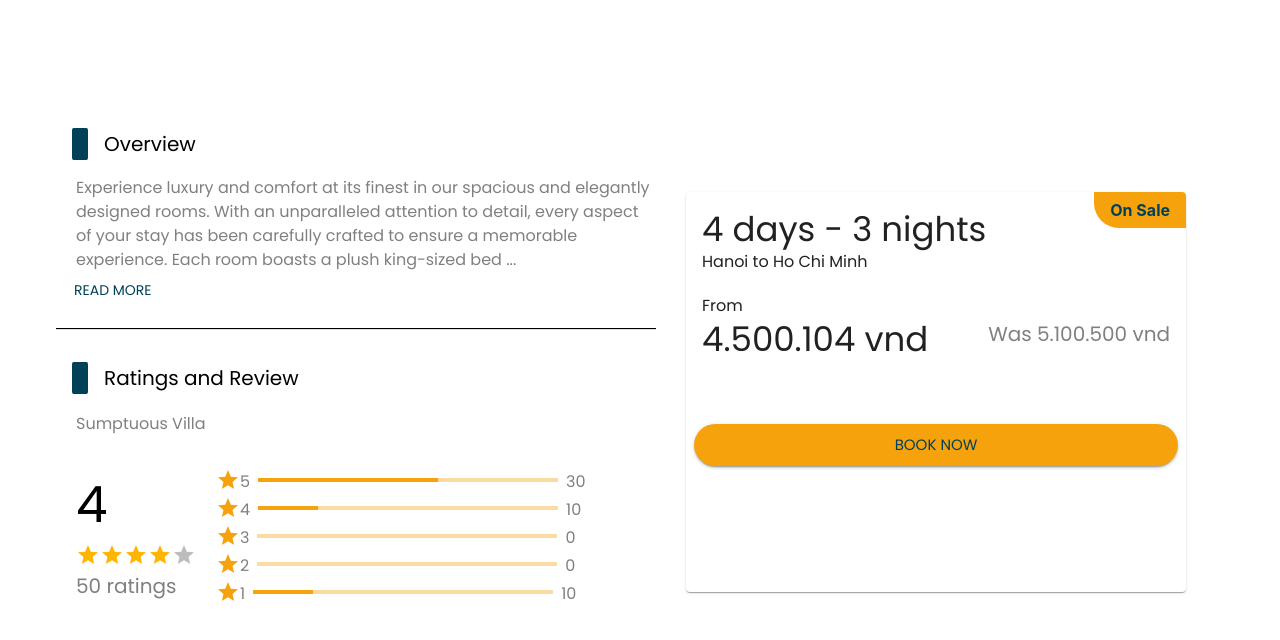
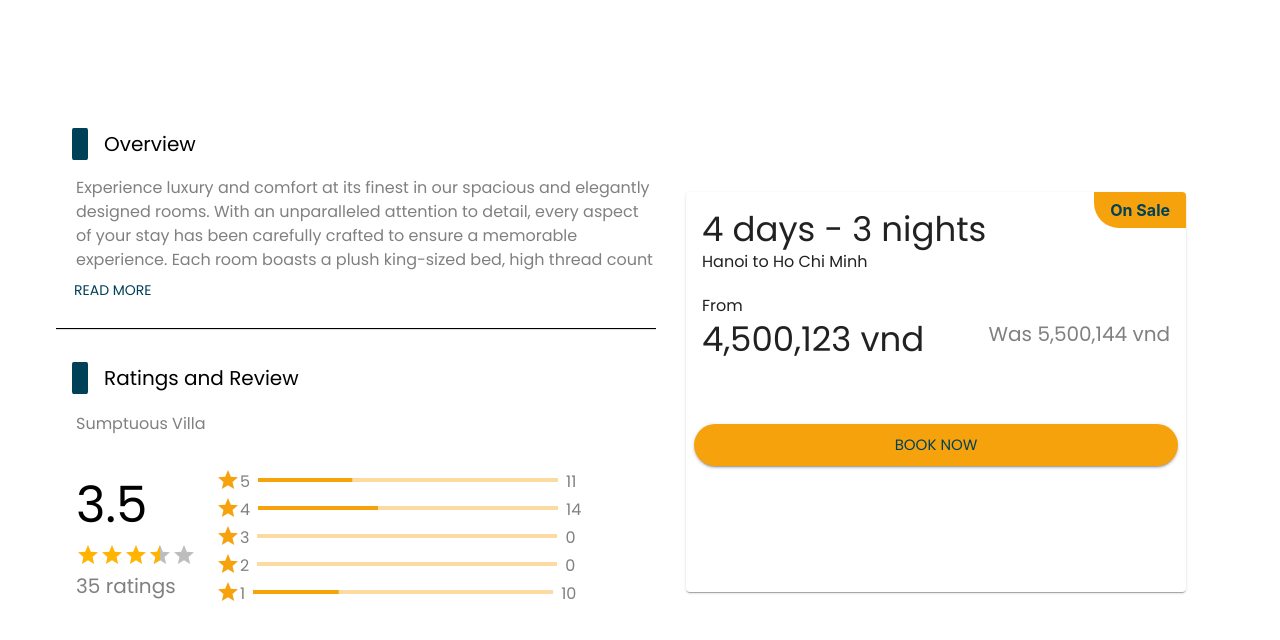
Before and after one commit to DucAnhLo/review-app, a React (Create React App) app: page / in a window 1280 px wide. Shown: the top 640 px of the page. Built offline with nearby package versions, Linux system fonts and the light colour scheme.

Commit message:
Fixed requirement

```diff
--- a/src/App.js
+++ b/src/App.js
@@ -35,7 +35,7 @@ function App() {
           <ReviewAndRatings />
         </Box>
         <Box style={{ marginLeft: bookingMargin , marginTop:'5rem'}}>
-          <Booking />
+          <Booking className="booking" />
         </Box>
       </Box>
     </ThemeProvider>
--- a/src/components/Bookings.js
+++ b/src/components/Bookings.js
@@ -3,14 +3,14 @@ import { useTheme } from '@material-ui/core/styles';
 import { Box, Typography, Button, Card, CardContent, CardActions } from '@material-ui/core';
 import { ToastContainer, toast } from 'react-toastify';
 import 'react-toastify/dist/ReactToastify.css';
+import constants from '../constants';
 
 function Booking() {
 
     const theme = useTheme();
 
-    const primaryColor = theme.palette.primary.main;
-    const subPrimaryColor = theme.palette.subPrimary.main;
-    const notify = () => toast("Success!");
+    const notify = () => toast('Success!');
+    const { primaryColor, subPrimaryColor, salePrice, normalPrice } = constants;
 
   return (
     <Box style={{height: '200px', width:'600px' }}>
@@ -28,10 +28,10 @@ function Booking() {
                 </Typography>
                 <Box style={{display:'flex',justifyContent:'space-between'}}>
                     <Typography variant="h4">
-                        4.500.104 vnd
+                        {salePrice.toLocaleString()} vnd
                     </Typography>
                     <Typography variant="h6" style={{color:'grey'}}>
-                        Was 5.100.500 vnd
+                        Was {normalPrice.toLocaleString()} vnd
                     </Typography>
                 </Box>
             </Box>
--- a/src/components/Overview.js
+++ b/src/components/Overview.js
@@ -1,39 +1,19 @@
 import {useState} from 'react'
 import { useTheme } from '@material-ui/core/styles';
-import { Box, Typography, Button, Dialog, DialogTitle, DialogActions,DialogContent } from '@material-ui/core';
+import { Box, Typography, Button } from '@material-ui/core';
 import BoxColor from './BoxColor';
+
+import constants from '../constants';
 
 const Overview = () => {
 
+    const MAX_CONTENT_LENGTH = 4;
+    const theme = useTheme();
+    const { primaryColor, subPrimaryColor, fullContent } = constants;
 
+    const hasMoreContent = fullContent.split('\n').length > MAX_CONTENT_LENGTH;
 
-    const theme = useTheme();
-    const[open, setOpen]= useState(false);
-
-
-    const primaryColor = theme.palette.primary.main;
-    const subPrimaryColor = theme.palette.subPrimary.main;
-    const content = `Experience luxury and comfort at its finest in our spacious and elegantly designed rooms.
-                    With an unparalleled attention to detail, every aspect of your stay has been carefully crafted to ensure a memorable experience.
-                    Each room boasts a plush king-sized bed ...`
-    const fullContent = `Experience luxury and comfort at its finest in our spacious and elegantly designed rooms.
-                    With an unparalleled attention to detail, every aspect of your stay has been carefully crafted to ensure a memorable experience.
-                    Each room boasts a plush king-sized bed, high thread count linens, and a variety of pillows to guarantee a restful night’s sleep.
-                    Our rooms are also equipped with state-of-the-art technology, including a flat-screen TV with premium cable channels and high-speed internet access.
-                    The bathrooms feature luxurious amenities, including plush towels, high-quality toiletries, and a rainfall showerhead.
-                    To ensure your comfort, we also provide plush bathrobes and slippers.
-                    Our rooms also come with a fully stocked mini-bar, an in-room safe, and a work desk for your convenience.
-                    For guests seeking the ultimate in luxury, our suites offer breathtaking views of the city skyline, a separate living area, and a private balcony.
-                    The suites also feature a Jacuzzi tub, perfect for relaxing after a long day of sightseeing. At our hotel, we believe that your comfort is our top priority.
-                    Our rooms are designed to provide a sanctuary of comfort and relaxation, ensuring that your stay is an unforgettable experience.`
-
-    const handleOpen = () => {
-        setOpen(true);
-    };
-
-    const handleClose = () => {
-        setOpen(false);
-    };
+    const [showMore, setShowMore] = useState(false);
 
     return (
         <Box style={{width: '20vh', height: '200px', width:'600px'}}>
@@ -41,25 +21,25 @@ const Overview = () => {
                 <BoxColor />
                 <Typography variant='h6'>Overview</Typography>
             </Box>
-            <Typography style={{ color: 'grey', marginLeft:'20px' }}>{content}</Typography>
-            <Button onClick={handleOpen} style={{ color:subPrimaryColor, marginLeft:'10px' }}>
-                Read More
-            </Button>
-
-            <Dialog open={open} onClose={handleClose}>
-                <DialogTitle>{'Full Room Description'}</DialogTitle>
-                <DialogContent>
-                    <Typography variant="body1">{fullContent}</Typography>
-                </DialogContent>
-                <DialogActions>
-                    <Button onClick={handleClose} color="primary">
-                    Close
-                    </Button>
-                </DialogActions>
-            </Dialog>
-
+            <Typography
+                style={{
+                    color: "grey",
+                    marginLeft: "20px",
+                    height: "calc(1.5em * 4)", // set height to 4 rows of text
+                    overflow: "hidden",
+                    display: "-webkit-box",
+                    "-webkit-line-clamp": 4, // limit to 4 lines of text
+                    "-webkit-box-orient": "vertical",
+                }}
+            >
+                {showMore ? fullContent : fullContent.split('\n').slice(0, MAX_CONTENT_LENGTH).join('\n')}
+            </Typography>
+            {hasMoreContent && !showMore && (
+                <Button onClick={() => setShowMore(true)} style={{ color: subPrimaryColor, marginLeft: '10px' }}>
+                    Read More
+                </Button>
+            )}
         </Box>
-
     )
 };
 
--- a/src/components/ReviewAndRatings.js
+++ b/src/components/ReviewAndRatings.js
@@ -4,17 +4,15 @@ import { useTheme } from '@material-ui/core/styles';
 import Rating from '@material-ui/lab/Rating';
 import BoxColor from './BoxColor';
 import { Star } from '@material-ui/icons';
+import constants from '../constants';
 
 function ReviewAndRatings() {
 
     const theme = useTheme();
 
-    const primaryColor = theme.palette.primary.main;
-    const subPrimaryColor = theme.palette.subPrimary.main;
+    const { primaryColor, subPrimaryColor, star} = constants;
 
-    const star = [5,4,3,2,1]
-
-    const [ratings, setRatings] = useState([30, 10, 0, 0, 10]);
+    const [ratings, setRatings] = useState([11, 14, 0, 0, 10]);
 
     const totalRatings = ratings.reduce((acc, val) => acc + val, 0);
 
@@ -29,11 +27,12 @@ function ReviewAndRatings() {
             <Box style={{ color: 'grey', marginLeft:'20px', marginTop:'30px', display:'flex', flexDirection:'row', width:'200px'}}>
                 <Box>
                     <Typography style={{ color: 'black', fontSize:'50px'}}>
-                        {((ratings[0]*5)+(ratings[1]*4)+(ratings[2]*3)+(ratings[3]*2)+(ratings[4]*1))/totalRatings}
+                        {(((ratings[0]*5)+(ratings[1]*4)+(ratings[2]*3)+(ratings[3]*2)+(ratings[4]*1))/totalRatings).toFixed(1)}
                     </Typography>
                     <Rating
                         name="read-only"
                         value={((ratings[0]*5)+(ratings[1]*4)+(ratings[2]*3)+(ratings[3]*2)+(ratings[4]*1))/totalRatings}
+                        precision={0.1}
                         readOnly
                     />
                     <Typography style={{ color: 'grey', fontSize:'20px'}}>{totalRatings} ratings</Typography>
--- /dev/null
+++ b/src/constants.js
@@ -0,0 +1,21 @@
+const constants = {
+    primaryColor: '#f6a20c',
+    subPrimaryColor: '#004058',
+    salePrice: 4500123,
+    normalPrice: 5500144,
+    star: [5,4,3,2,1],
+    fullContent :`Experience luxury and comfort at its finest in our spacious and elegantly designed rooms.
+        With an unparalleled attention to detail, every aspect of your stay has been carefully crafted to ensure a memorable experience.
+        Each room boasts a plush king-sized bed, high thread count linens, and a variety of pillows to guarantee a restful night’s sleep.
+        Our rooms are also equipped with state-of-the-art technology, including a flat-screen TV with premium cable channels and high-speed internet access.
+        The bathrooms feature luxurious amenities, including plush towels, high-quality toiletries, and a rainfall showerhead.
+        To ensure your comfort, we also provide plush bathrobes and slippers.
+        Our rooms also come with a fully stocked mini-bar, an in-room safe, and a work desk for your convenience.
+        For guests seeking the ultimate in luxury, our suites offer breathtaking views of the city skyline, a separate living area, and a private balcony.
+        The suites also feature a Jacuzzi tub, perfect for relaxing after a long day of sightseeing. At our hotel, we believe that your comfort is our top priority.
+        Our rooms are designed to provide a sanctuary of comfort and relaxation, ensuring that your stay is an unforgettable experience.`,
+
+
+  };
+
+  export default constants;
```
Also changed, not shown: src/App.css (line endings or trailing spaces).
